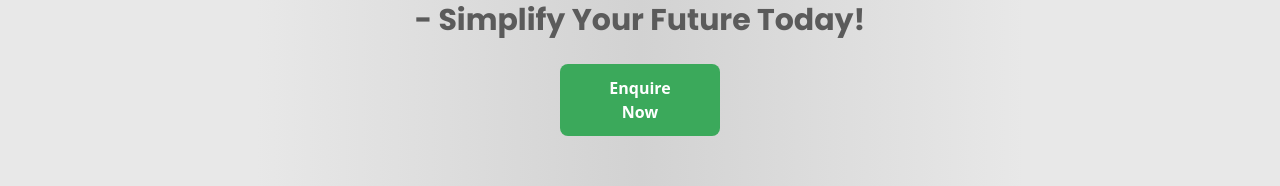
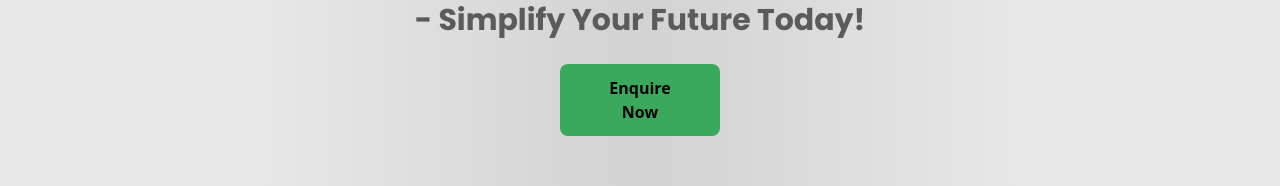
Before and after one commit to hiddenciphers/littlefish, a Next.js app: page / in a window 1280 px wide. Shown: the part 3330-3516 px from the top of the page. Built offline with nearby package versions, Linux system fonts and the light colour scheme.

Commit message:
Final accessibility fine tune

```diff
--- a/src/app/components/Button/Button.tsx
+++ b/src/app/components/Button/Button.tsx
@@ -16,11 +16,11 @@ const Button = ({
   ...props
 }: ButtonProps) => {
   const base =
-    "h-fit w-full p-3 md:px-8 rounded-lg text-white cursor-pointer font-semibold transition-colors duration-300";
+    "h-fit w-full p-3 md:px-8 rounded-lg cursor-pointer font-semibold transition-colors duration-300";
 
   const colorMap = {
-    blue: "bg-og-blue-dark",
-    green: "bg-og-green",
+    blue: "bg-og-blue-dark text-white",
+    green: "bg-og-green tex-gray-900",
   };
 
   return (
```
